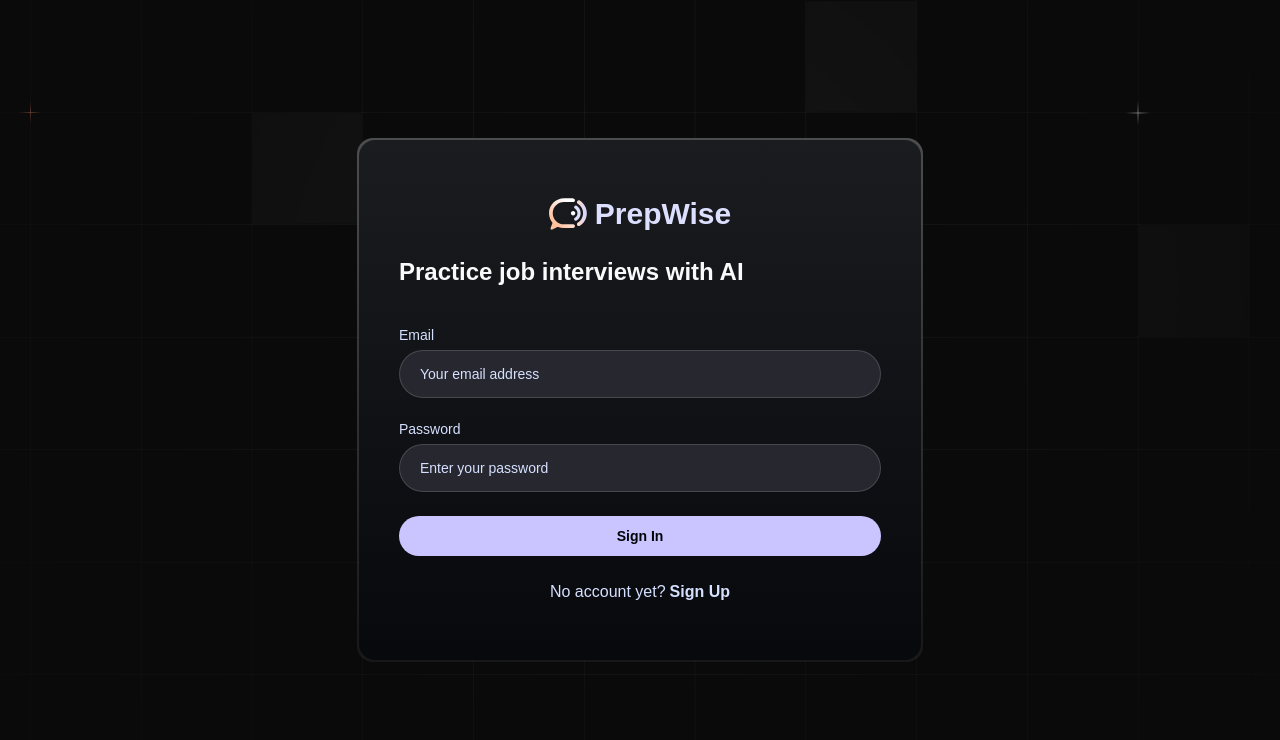
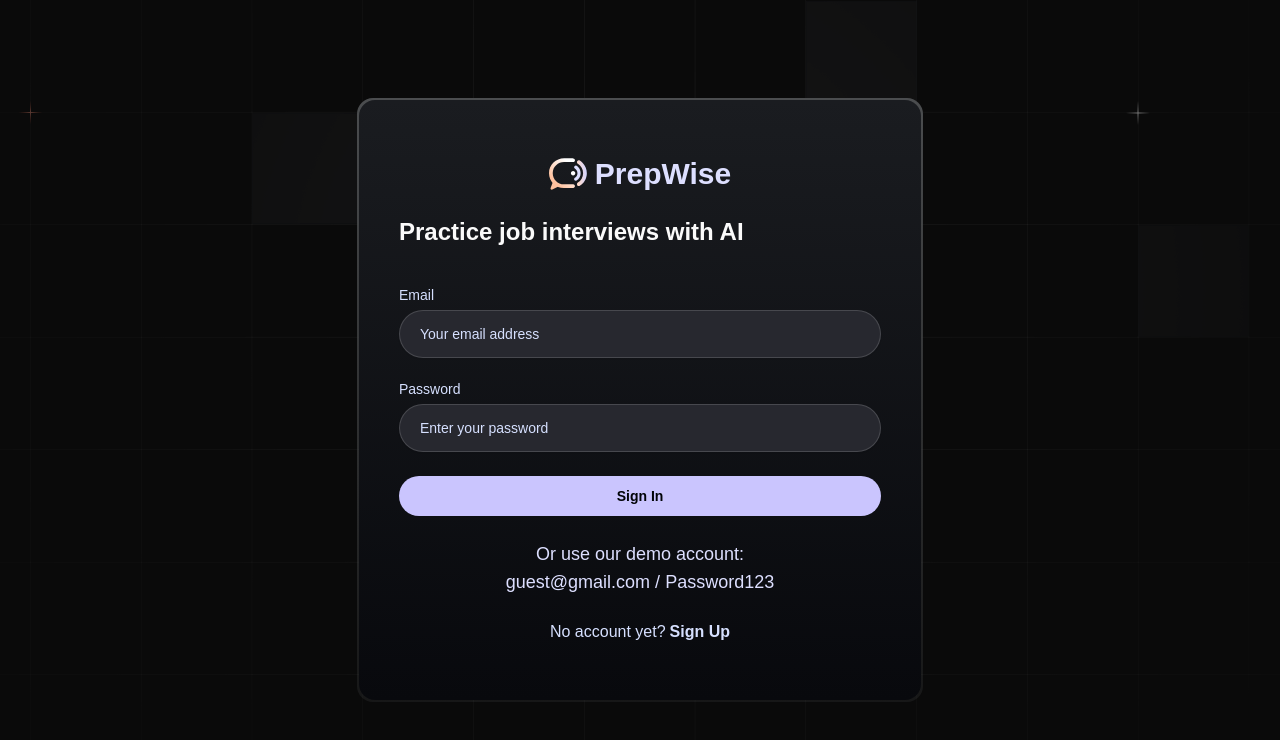
Before and after one commit to YoramMengistu/realtime-ai-interviewer, a Next.js app: page /sign-in in a window 1280 px wide. Shown: the top 740 px of the page. Built offline with nearby package versions, Linux system fonts and the light colour scheme; no server answers; a web font is replaced by a local one.

Commit message:
adding guest account

```diff
--- a/components/AuthForm.tsx
+++ b/components/AuthForm.tsx
@@ -141,14 +141,23 @@ const AuthForm = ({ type }: { type: FormType }) => {
             <Button className="btn" type="submit">
               {isSignIn ? "Sign In" : "Create an Account"}
             </Button>
+
+            {isSignIn && (
+              <div className=" text-center text-primary-100 text-lg">
+                Or use our demo account:
+                <br />
+                <span className="font-medium">guest@gmail.com</span> /{" "}
+                <span className="font-medium">Password123</span>
+              </div>
+            )}
           </form>
         </Form>
 
-        <p className="text-center">
+        <p className="text-center ">
           {isSignIn ? "No account yet?" : "Have an account already?"}
           <Link
             href={!isSignIn ? "/sign-in" : "/sign-up"}
-            className="font-bold text-user-primary ml-1"
+            className="font-bold text-user-primary ml-1 "
           >
             {!isSignIn ? "Sign In" : "Sign Up"}
           </Link>
```
